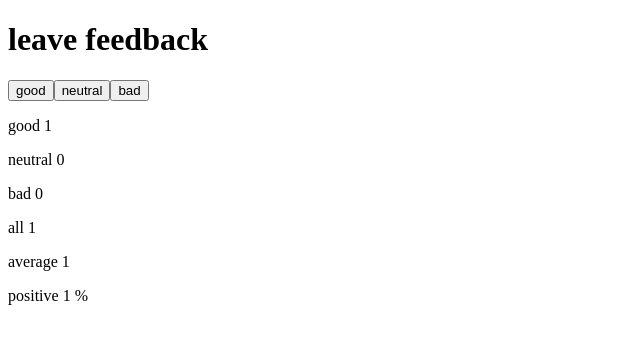
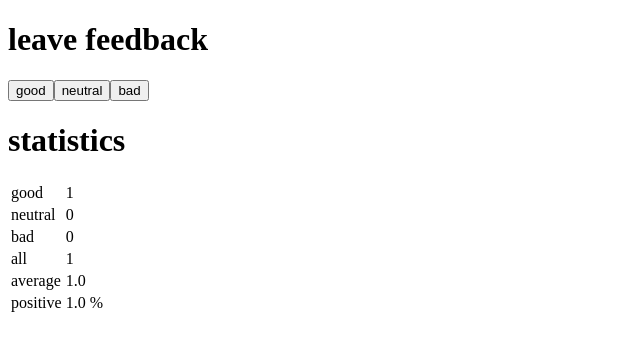
Before and after one commit to katnrvl/fullstack22, a React (Create React App) app in the folder osa1/unicafe/: page / in a window 1280 px wide. Both pictures are taken after a click on the button "good". Shown: the top 350 px of the page, without its empty margins (0-640 px from the left). Built offline with nearby package versions, Linux system fonts and the light colour scheme.

Commit message:
1.11 done (not sure it's correct tho)

```diff
--- a/osa1/unicafe/src/App.js
+++ b/osa1/unicafe/src/App.js
@@ -1,6 +1,15 @@
 import { useState } from 'react'
 
 const StatisticLine = (props) => <p>{props.text} {props.value}</p>
+
+const TableLine = (props) => {
+  return (
+    <tr>
+      <td>{props.text}</td>
+      <td>{props.value}</td>
+    </tr>
+  )
+}
 
 const Statistics = (props) => {
   if (props.go+props.ne+props.ba === 0) {
@@ -12,12 +21,16 @@ const Statistics = (props) => {
   }
   return (
     <div>
-      <StatisticLine text="good" value={props.go} />
-      <StatisticLine text="neutral" value={props.ne} />
-      <StatisticLine text="bad" value={props.ba} />
-      <StatisticLine text="all" value={props.go + props.ne + props.ba} />
-      <StatisticLine text="average" value={(props.go + (props.ba * -1)) / (props.go + props.ne + props.ba)} />
-      <StatisticLine text="positive" value={(props.go / (props.go + props.ne + props.ba)) + " %"} />
+      <table>
+        <tbody>
+          <TableLine text="good" value={props.go} />
+          <TableLine text="neutral" value={props.ne} />
+          <TableLine text="bad" value={props.ba} />
+          <TableLine text="all" value={props.go + props.ne + props.ba} />
+          <TableLine text="average" value={((props.go + (props.ba * -1)) / (props.go + props.ne + props.ba)).toFixed(1)} />
+          <TableLine text="positive" value={(props.go / (props.go + props.ne + props.ba)).toFixed(1) + " %"} />
+        </tbody>
+      </table>
     </div>
   )
 
@@ -43,6 +56,7 @@ const App = () => {
       <Button handleClick={() => setToValue(setGood, good + 1)} text="good" />
       <Button handleClick={() => setToValue(setNeutral, neutral + 1)} text="neutral" />
       <Button handleClick={() => setToValue(setBad, bad + 1)} text="bad" />
+      <h1>statistics</h1>
       <Statistics go={good} ne={neutral} ba={bad} />
     </div>
   )
```
